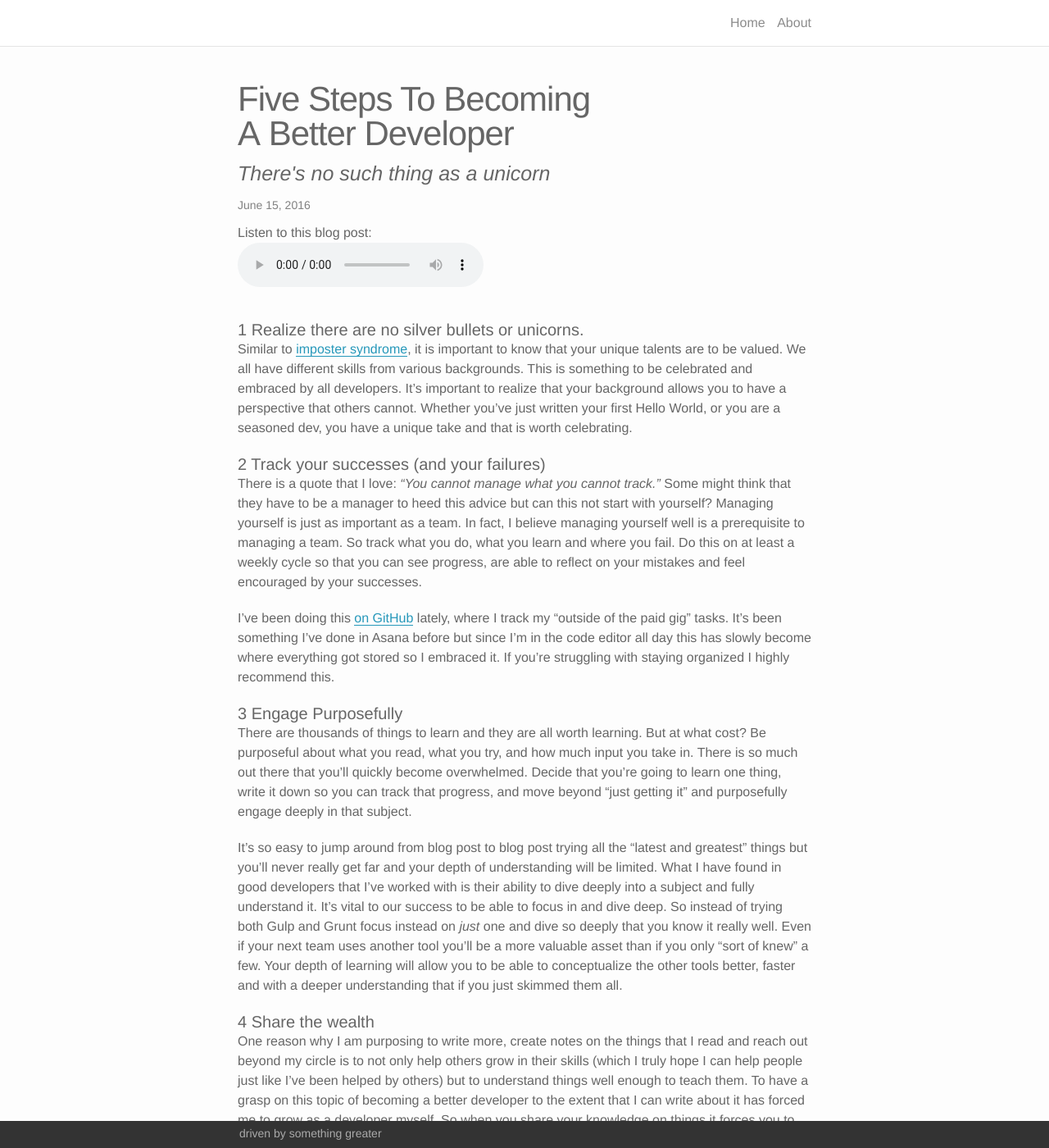
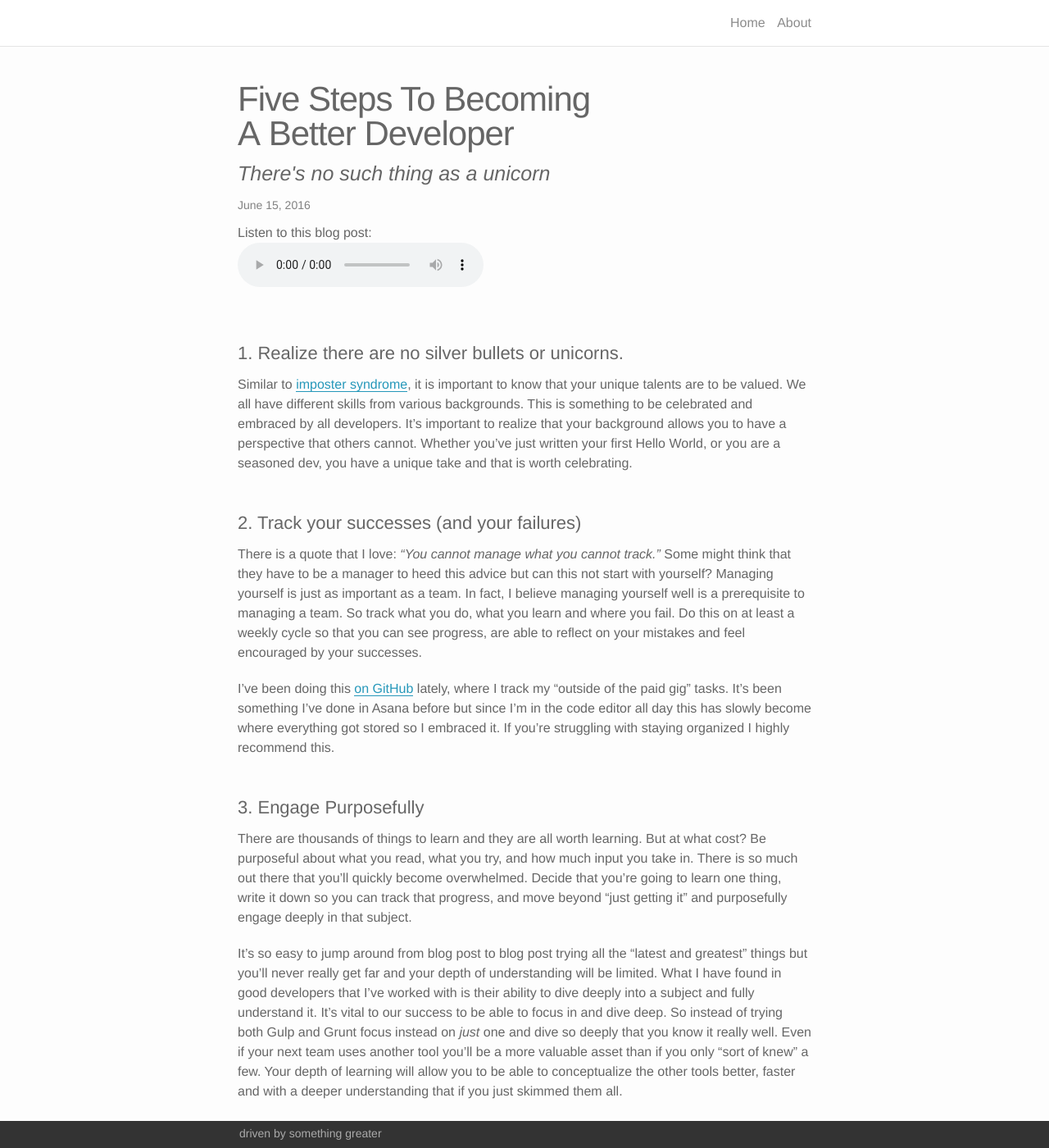
Before and after one commit to peterramsing/personal-site, a Jekyll site: the page built from _posts/2016-06-15-five-steps-to-becoming-a-better-developer.md, in a window 1280 px wide and 1400 px high. Shown: the whole window at 82% size. Built offline with Jekyll 4.4.1, drawn with Linux system fonts in a browser that asks for light colours; nearby versions of some CDN libraries; some of the changed lines change nothing that is shown; some of the changed text lies outside the part shown.

Commit message:
Post h4 => h2
This changes the elements in the post about developers to match
the content now that the styles have been updated.

```diff
--- a/_posts/2016-06-15-five-steps-to-becoming-a-better-developer.md
+++ b/_posts/2016-06-15-five-steps-to-becoming-a-better-developer.md
@@ -9,26 +9,26 @@ keywords: Web, Developer, Imposter Syndrome, Leadership
 audio: five-steps-to-becoming-a-better-developer
 ---
 
-#### 1 Realize there are no silver bullets or unicorns.
+## 1. Realize there are no silver bullets or unicorns.
 
   Similar to [imposter syndrome](https://en.wikipedia.org/wiki/Impostor_syndrome), it is important to know that your unique talents are to be valued. We all have different skills from various backgrounds. This is something to be celebrated and embraced by all developers. It's important to realize that your background allows you to have a perspective that others cannot. Whether you've just written your first Hello World, or you are a seasoned dev, you have a unique take and that is worth celebrating.
 
-#### 2 Track your successes (and your failures)
+## 2. Track your successes (and your failures)
 
   There is a quote that I love: *"You cannot manage what you cannot track."* Some might think that they have to be a manager to heed this advice but can this not start with yourself? Managing yourself is just as important as a team. In fact, I believe managing yourself well is a prerequisite to managing a team. So track what you do, what you learn and where you fail. Do this on at least a weekly cycle so that you can see progress, are able to reflect on your mistakes and feel encouraged by your successes.
 
   I've been doing this [on GitHub](https://github.com/peterramsing/planning-goals) lately, where I track my "outside of the paid gig" tasks. It's been something I've done in Asana before but since I'm in the code editor all day this has slowly become where everything got stored so I embraced it. If you're struggling with staying organized I highly recommend this.
 
-#### 3 Engage Purposefully
+## 3. Engage Purposefully
 
   There are thousands of things to learn and they are all worth learning. But at what cost? Be purposeful about what you read, what you try, and how much input you take in. There is so much out there that you'll quickly become overwhelmed. Decide that you're going to learn one thing, write it down so you can track that progress, and move beyond "just getting it" and purposefully engage deeply in that subject.
 
   It's so easy to jump around from blog post to blog post trying all the "latest and greatest" things but you'll never really get far and your depth of understanding will be limited. What I have found in good developers that I've worked with is their ability to dive deeply into a subject and fully understand it. It's vital to our success to be able to focus in and dive deep. So instead of trying both Gulp and Grunt focus instead on *just* one and dive so deeply that you know it really well. Even if your next team uses another tool you'll be a more valuable asset than if you only "sort of knew" a few. Your depth of learning will allow you to be able to conceptualize the other tools better, faster and with a deeper understanding that if you just skimmed them all.
 
-#### 4 Share the wealth
+## 4. Share the wealth
 
   One reason why I am purposing to write more, create notes on the things that I read and reach out beyond my circle is to not only help others grow in their skills (which I truly hope I can help people just like I've been helped by others) but to understand things well enough to teach them. To have a grasp on this topic of becoming a better developer to the extent that I can write about it has forced me to grow as a developer myself. So when you share your knowledge on things it forces you to understand it better yourself. With that, you will have a greater depth of knowledge and with that, you'll become a better developer.
 
-#### 5 Most Importantly, Stay Humble
+## 5. Most Importantly: Stay&nbsp;Humble
 
   Never feel like you know enough. Treat everyone you meet as someone who has something valuable to share and then learn it from them. Also, don't fall into the trap of feeling like your code is a personal extension of yourself. It's just code and it's going to be ripped up, torn out, critiqued, completely tossed when the project changes...it's just code. Learn constantly. Period.
```
